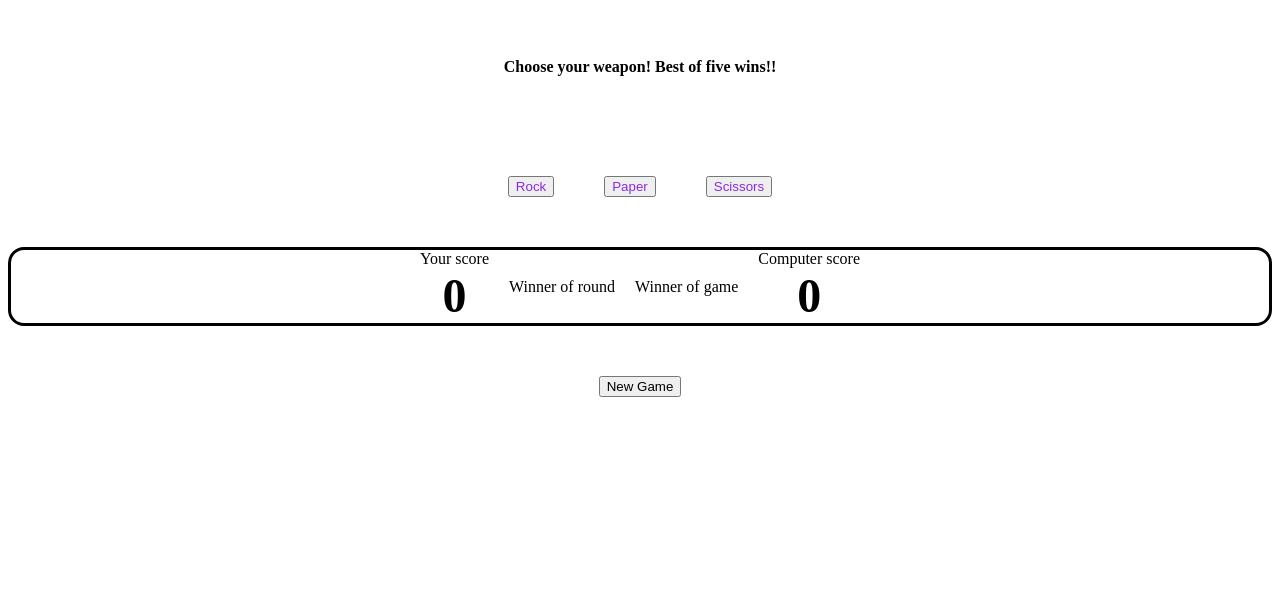
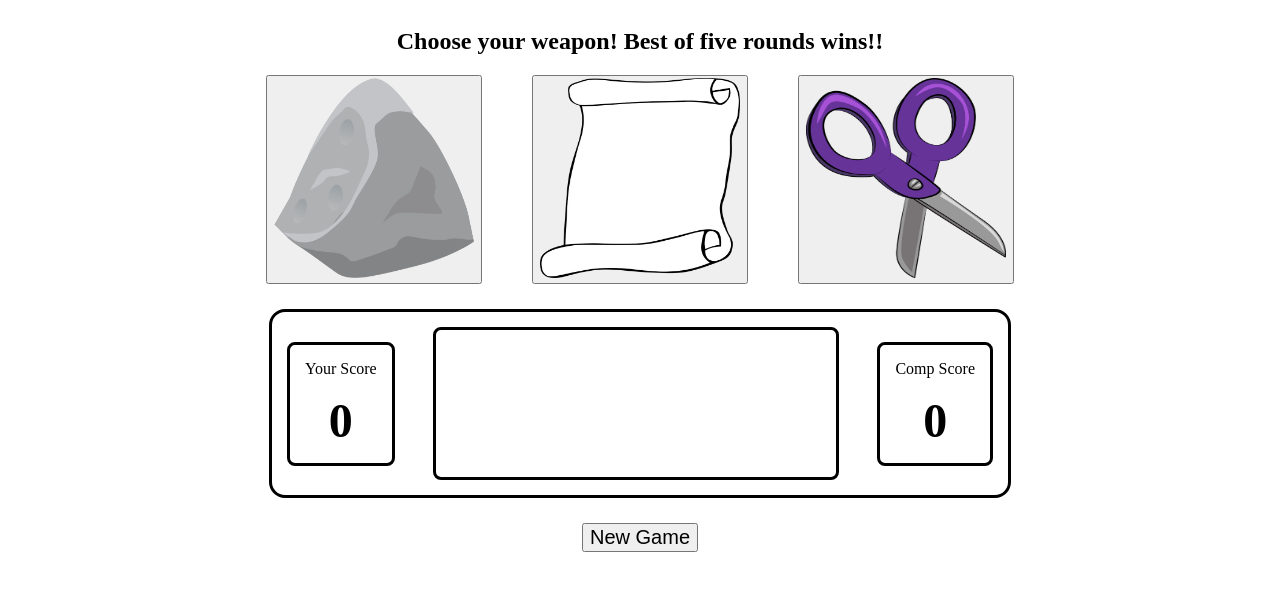
Before and after one commit to Scrivenor/RockPaperScissors, a plain HTML site: page index.html in a window 1280 px wide. Drawn offline with Linux system fonts and the light colour scheme.

Commit message:
added images for buttons and styled the scoreboard.

```diff
--- a/index.html
+++ b/index.html
@@ -8,28 +8,30 @@
 </head>
 <body>
 
-  <div class = "title">Choose your weapon! Best of five wins!!</div>
+  <div class = "title">Choose your weapon! Best of five rounds wins!!</div>
   <div class = "playerControls">
-    <button id = "Rock" class = "playerChoiceButton" onclick = "playRound( this.id )" >Rock</button>
-    <button id = "Paper" class = "playerChoiceButton" onclick = "playRound( this.id )" >Paper</button>
-    <button id = "Scissors" class = "playerChoiceButton" onclick = "playRound( this.id )" >Scissors</button>
+    <button id = "Rock" class = "playerChoiceButton" onclick = "playRound( this.id )" ><img src = "images/rock.png"></img></button>
+    <button id = "Paper" class = "playerChoiceButton" onclick = "playRound( this.id )" ><img src = "images/paper.png"></img></button>
+    <button id = "Scissors" class = "playerChoiceButton" onclick = "playRound( this.id )" ><img src = "images/scissors.png"></img></button>
   </div>
 
-
-
-  <div id = "playerChoice"></div>
+   <div id = "playerChoice"></div>
   <div id = "compChoice"></div>
-  <!-- <div id = "roundsPlayed">0</div> -->
   <div class = "scoringSection">
     <div class = "scoreBoard" >
-      <div class = "playerScoreBox">
-        <div id = "playerScoreText" >Your score</div>
+
+      <div id = "playerScoreBox" class = "ScoreBox">
+        <div class = "scoreText" >Your Score</div>
         <div id = "playerScore" class = "Score" >0</div>
       </div>
-      <div id = "winnerRound" >Winner of round</div>
-      <div id = "winnerGame" >Winner of game</div>
-      <div class = "computerScoreBox">
-        <div id = "compScoreText" >Computer score</div>
+
+      <div id = "lastWinnerBox" class = "ScoreBox">
+        <div id = "roundOrFinal" class = "scoreText" ></div>
+        <div id = "lastWinner" class = "Score"></div>
+      </div>
+
+      <div id = "compScoreBox" class = "ScoreBox">
+        <div class = "scoreText" >Comp Score</div>
         <div id = "compScore" class = "Score" >0</div>
       </div>
 
@@ -38,7 +40,7 @@
 
 
   <div class = "newGame" >
-    <button id = "Reset" onClick = "window.location.reload()" >New Game</button>
+    <button id = "resetButton" onClick = "window.location.reload()" >New Game</button>
   </div>
 
 
--- a/rockPaperScissors.js
+++ b/rockPaperScissors.js
@@ -16,7 +16,6 @@ function disableButtons( className ) {
 
     for( var i = 0; i < myBtns.length; i++ ) {
         myBtns[i].disabled = true;
-        myBtns[i].classList.add( "gameOver" );
     }
 }
 
@@ -46,39 +45,41 @@ function playRound( userChoice ) { // this function is kicked off when user clic
 
     let computerChoice = computerPlay();
 
-    document.getElementById( "playerChoice").innerHTML = `You chose ${userChoice}.`;
-    document.getElementById( "compChoice").innerHTML = `Computer chose ${computerChoice}.`;
+    document.getElementById( "roundOrFinal" ).innerHTML = "Winner of Last Round:";
+
+    // document.getElementById( "playerChoice").innerHTML = `You chose ${userChoice}.`;
+    // document.getElementById( "compChoice").innerHTML = `Computer chose ${computerChoice}.`;
 
     if( userChoice == computerChoice ) {
-        document.getElementById("winnerRound").innerHTML = "Tie!";
+        document.getElementById("lastWinner").innerHTML = "Tie!";
         // return 0; //( "Tie!" );
     } else if( userChoice === "Rock" && computerChoice === "Scissors" ) {
-        document.getElementById("winnerRound").innerHTML = "You win! Rock smash scissors!";
+        document.getElementById("lastWinner").innerHTML = "You win! Rock smash scissors!";
         playerScore++;
         document.getElementById( "playerScore" ).innerHTML = `${playerScore}`;
         // return 1; // ( "You win! Rock smash scissors! ");
     } else if( userChoice === "Rock" && computerChoice === "Paper" ) {
-        document.getElementById("winnerRound").innerHTML = "You lose, paper covers rock!";
+        document.getElementById("lastWinner").innerHTML = "You lose, paper covers rock!";
         compScore++;
         document.getElementById( "compScore" ).innerHTML = `${compScore}`;
         // return 2; // ( "You lose, paper covers rock!");
     } else if( userChoice === "Paper" && computerChoice === "Scissors" ) {
-        document.getElementById("winnerRound").innerHTML = "You lose, scissors cuts paper!";
+        document.getElementById("lastWinner").innerHTML = "You lose, scissors cuts paper!";
         compScore++;
         document.getElementById( "compScore" ).innerHTML = `${compScore}`;
         // return 3; // ( "You lose, scissors cuts paper");
     } else if( userChoice === "Paper" && computerChoice === "Rock") {
-        document.getElementById("winnerRound").innerHTML = "You win, paper covers rock!!";
+        document.getElementById("lastWinner").innerHTML = "You win, paper covers rock!!";
         playerScore++;
         document.getElementById( "playerScore" ).innerHTML = `${playerScore}`;
         // return 4; // ( "You win, paper covers rock!");
     } else if( userChoice === "Scissors" && computerChoice === "Paper") {
-        document.getElementById("winnerRound").innerHTML = "You win, scissors cuts paper!";
+        document.getElementById("lastWinner").innerHTML = "You win, scissors cuts paper!";
         playerScore++;
         document.getElementById( "playerScore" ).innerHTML = `${playerScore}`;
         // return 5; // ( "You win, scissors cuts paper");
     } else {
-        document.getElementById("winnerRound").innerHTML = "You lose, rock smash scissors!";
+        document.getElementById("lastWinner").innerHTML = "You lose, rock smash scissors!";
         compScore++;
         document.getElementById( "compScore" ).innerHTML = `${compScore}`;
         // return 6; //( "You lose, rock smash scissors")
@@ -88,11 +89,17 @@ function playRound( userChoice ) { // this function is kicked off when user clic
     currentRoundsPlayed = compScore + playerScore;
     if ( currentRoundsPlayed == 5 ) {
         disableButtons( "playerChoiceButton" );
-        if ( playerScore > compScore ) {
-            document.getElementById( "winnerGame" ).innerHTML = `You won the game, ${playerScore} to ${compScore} Click New Game to play again.`;
-        } else {
-            document.getElementById( "winnerGame" ).innerHTML = `Computer won the game, ${compScore} to ${playerScore}. Click New Game to play again.`;
-        }
+        // change text to refect final score
+        document.getElementById( "roundOrFinal" ).innerHTML = " ";
+        document.getElementById( "lastWinner" ).innerHTML = "Final Score!";
+        document.getElementById( "lastWinner" ).style.fontWeight = "bold";
+        document.getElementById( "lastWinner" ).style.fontSize = "x-large";
+        document.getElementById( "lastWinner" ).style.paddingTop = "35px";
+        // if ( playerScore > compScore ) {
+        //     document.getElementById( "lastWinner" ).innerHTML = `You won the game, ${playerScore} to ${compScore} Click New Game to play again.`;
+        // } else {
+        //     document.getElementById( "lastWinner" ).innerHTML = `Computer won the game, ${compScore} to ${playerScore}. Click New Game to play again.`;
+        // }
         // alert( "Game Over!" )
         return;
     } else {
@@ -100,57 +107,3 @@ function playRound( userChoice ) { // this function is kicked off when user clic
     }
 
 }
-
-
-function game() {
-
-    let playerScore = 0;
-    let compScore = 0;
-
-    for( i=0;i<5;i++ ) {
-        let roundResult = playRound( userPlay(), computerPlay() );
-        switch( roundResult ) {
-            case 0: // Tie
-                console.log( `Tie! This round will not count. ` );
-                break;
-            case 1: // player win
-                playerScore++;
-                console.log( `Computer chose Scissors, you Win! Current score is ${playerScore} to ${compScore}.`);
-                break;
-            case 2: // comp win
-                compScore++;
-                console.log( `Computer chose Paper, you lose. Current score is ${playerScore} to ${compScore}.`);
-                break;
-            case 3: // comp win
-                compScore++;
-                console.log( `Computer chose Scissors, you lose. Current score is ${playerScore} to ${compScore}.`);
-                break;
-            case 4: // player win
-                playerScore++;
-                console.log( `Computer chose Paper, you win. Current score is ${playerScore} to ${compScore}.`);
-                break;
-            case 5: // player win
-                playerScore++;
-                console.log( `Computer chose Paper, you win. Current score is ${playerScore} to ${compScore}.`);
-                break;
-            case 6: // comp win
-                console.log( `Computer chose Rock, you lose. Current score is ${playerScore} to ${compScore}.`);
-                compScore++;
-                break;
-        }
-    }
-
-    // Display winner
-    if ( playerScore > compScore ) {
-        console.log( `You win! The final score is ${playerScore} (You) to ${compScore} (Computer).`);
-    } else if ( compScore > playerScore ) {
-        console.log( `Unfortunately you lost, final score is ${playerScore} (You) to ${compScore} (Computer).`);
-    } else {
-        console.log( "Somehow you played 5 rounds and tied 5 rounds." );
-    }
-
-}
-
-// disableButtons( "playerChoiceButton" );
-// run the game
-// game()
--- a/style.css
+++ b/style.css
@@ -1,37 +1,35 @@
-
-
 .playerControls {
     display: flex;
     align-items: center;
     justify-content: center;
     gap: 50px;
-    margin: 50px;
 }
 
 .newGame {
     display: flex;
     align-items: center;
     justify-content: center;
-    /* gap: 50px; */
-    margin: 50px;
 }
 
-.playerChoiceButton {
-    color: blueviolet;
-}
-
-.gameOver {
-    color: grey;
+img {
+    height: 200px;
+    width: 200px;
 }
 
 .title {
     text-align: center;
-    padding: 50px;
+    padding: 20px;
     font-weight: bold;
+    font-size: 24px;
+}
 
+.scoringSection {
+    display: flex;
+    justify-content: center;
 }
 
 .scoreBoard {
+    margin: 25px;
     border-style: solid;
     border-radius: 16px;
     display: flex;
@@ -39,35 +37,46 @@
     gap: 20px;
     align-items: center;
     justify-content: center;
+    width: 736px;
 }
 
-.playerScoreBox {
+.ScoreBox {
     text-align: center;
+    border-style: solid;
+    border-radius: 8px;
+    margin: 15px;
 }
 
-.playerScoreText {
+.scoreText {
+    margin: 15px;
 
 }
 
 .Score {
     font-size: 48px;
     font-weight: bold;
+    margin: 15px;
 }
 
-.computerScoreBox {
-    text-align: center;
+
+#lastWinner {
+    font-size: 18px;
+    font-weight: normal;
 }
 
-.computerScoreText {
-
+#lastWinnerBox {
+    width: 400px;
+    height: 147px;
 }
 
-#winnerRound {
-    /* border-style: solid; */
-    /* border-radius: 16px; */
+#playerScoreBox {
+    margin-right: auto;
 }
 
-#winnerGame {
-    /* border-style: solid; */
-    /* border-radius: 16px; */
+#compScoreBox {
+    margin-left: auto;
 }
+
+#resetButton {
+    font-size: 20px;
+}
```
Also changed, not shown: images/paper.png (added), images/rock.png (added), images/scissors.png (added).
